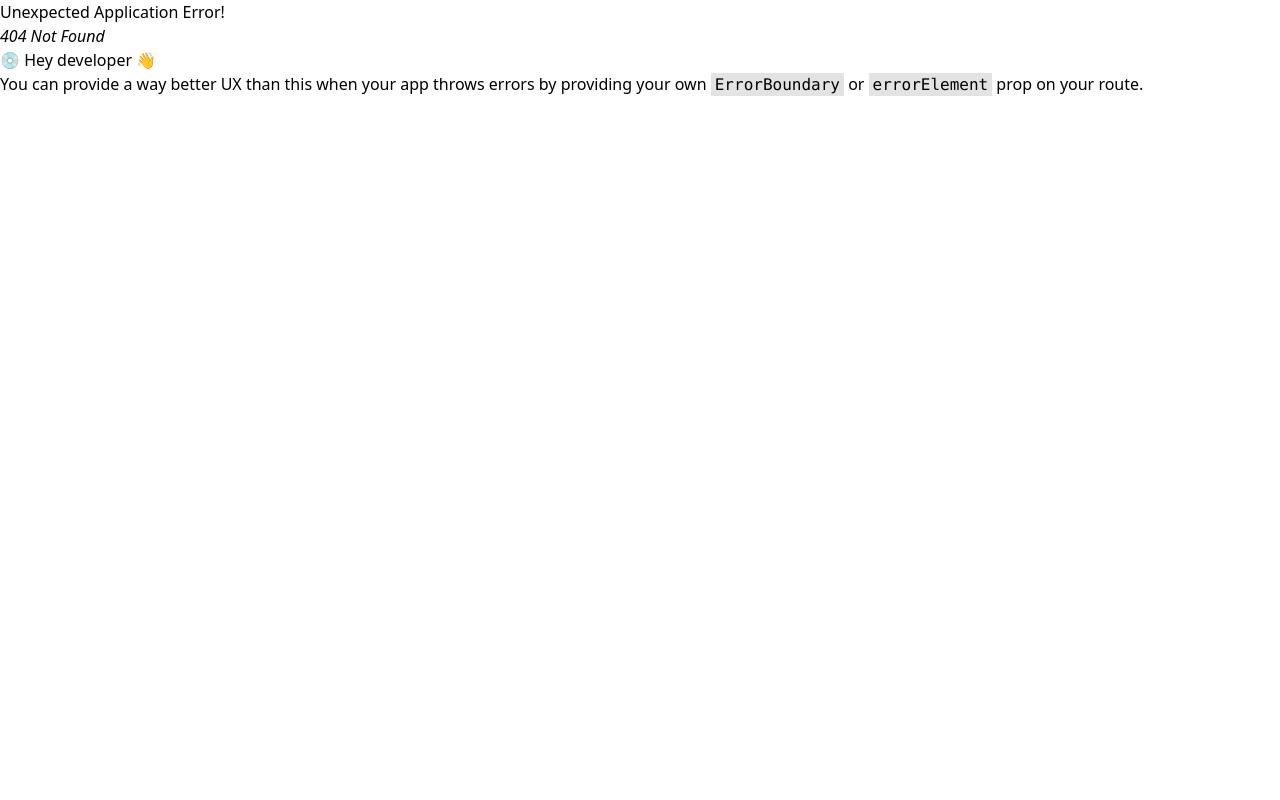
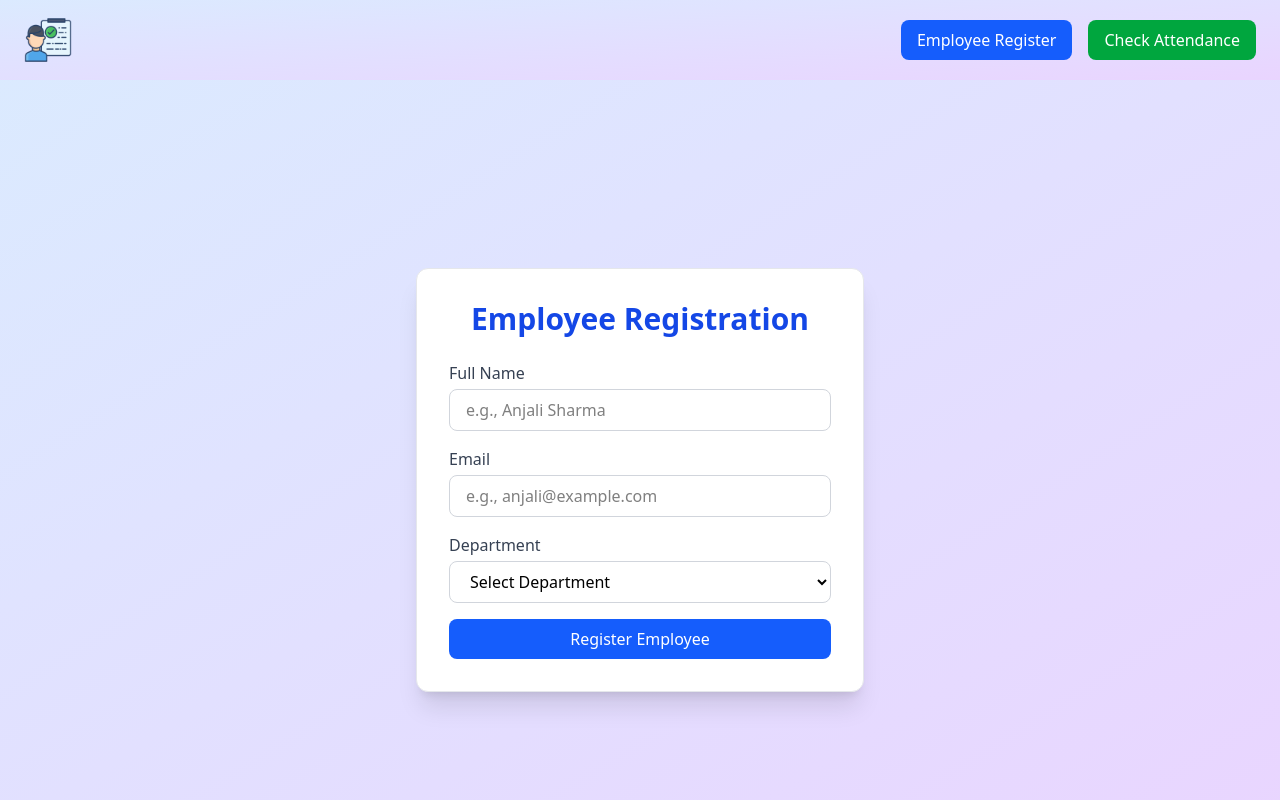
Before and after one commit to PathakShailendra/Attendence-System, a React (Vite) app in the folder Frontend/: page /employee/register in a window 1280 px wide. Before the commit this address had no page. Shown: the top 800 px of the page. Built offline with nearby package versions, Linux system fonts and the light colour scheme.

Commit message:
Employee register added

```diff
--- a/Frontend/src/common/SummaryApi.js
+++ b/Frontend/src/common/SummaryApi.js
@@ -4,6 +4,9 @@ const SummaryApi = {
   },
   adminLogin : {
     url: "/api/admin/login",
+  },
+  registerEmployee : {
+    url : "/api/admin/register/employee"
   }
 };
 
--- a/Frontend/src/pages/AdminLogin.jsx
+++ b/Frontend/src/pages/AdminLogin.jsx
@@ -39,7 +39,10 @@ const AdminLogin = () => {
         toast.success("Login successful!");
         setErrorMessage("");
 
-        // Optional: Clear form fields
+        // ✅ Save token to localStorage
+        localStorage.setItem("token", response.data.token);
+
+        // Clear form fields
         setFormData({
           empId: "",
           password: "",
@@ -54,6 +57,7 @@ const AdminLogin = () => {
       AxiosToastError(error);
     }
   };
+
 
   return (
     <div className="min-h-screen flex items-center justify-center bg-gradient-to-br from-blue-100 to-purple-200 px-4">
--- /dev/null
+++ b/Frontend/src/pages/EmployeeRegister.jsx
@@ -0,0 +1,112 @@
+import React, { useState } from "react";
+import Axios from "../utils/Axios";
+import SummaryApi from "../common/SummaryApi";
+import toast from "react-hot-toast";
+import AxiosToastError from "../utils/AxiosToastError";
+import { useNavigate } from "react-router-dom";
+
+const EmployeeRegister = () => {
+  const navigate = useNavigate();
+
+  const [formData, setFormData] = useState({
+    name: "",
+    email: "",
+    department: "",
+  });
+
+  const handleChange = (e) => {
+    setFormData({
+      ...formData,
+      [e.target.name]: e.target.value,
+    });
+  };
+
+  const handleSubmit = async (e) => {
+    e.preventDefault();
+
+    try {
+      const response = await Axios.post(SummaryApi.registerEmployee.url, formData);
+
+      if (response?.data?.success) {
+        toast.success("Employee registered successfully!");
+
+        setFormData({
+          name: "",
+          email: "",
+          department: "",
+        });
+
+        // Optional: redirect after 2 seconds
+        // setTimeout(() => {
+        //   navigate("/admin/dashboard/employees");
+        // }, 2000);
+      }
+    } catch (error) {
+      AxiosToastError(error);
+    }
+  };
+
+  return (
+    <>
+      <div className="min-h-screen flex items-center justify-center bg-gradient-to-br from-blue-100 to-purple-200 px-4">
+        <div className="bg-white shadow-xl rounded-xl p-8 w-full max-w-md border border-gray-200">
+          <h2 className="text-3xl font-bold text-center text-blue-700 mb-6">
+            Employee Registration
+          </h2>
+          <form onSubmit={handleSubmit} className="space-y-4">
+            <div>
+              <label className="block text-gray-700 font-medium mb-1">Full Name</label>
+              <input
+                type="text"
+                name="name"
+                value={formData.name}
+                onChange={handleChange}
+                placeholder="e.g., Anjali Sharma"
+                required
+                className="w-full px-4 py-2 border border-gray-300 rounded-lg focus:outline-none focus:ring-2 focus:ring-blue-400"
+              />
+            </div>
+            <div>
+              <label className="block text-gray-700 font-medium mb-1">Email</label>
+              <input
+                type="email"
+                name="email"
+                value={formData.email}
+                onChange={handleChange}
+                placeholder="e.g., anjali@example.com"
+                required
+                className="w-full px-4 py-2 border border-gray-300 rounded-lg focus:outline-none focus:ring-2 focus:ring-blue-400"
+              />
+            </div>
+            <div>
+              <label className="block text-gray-700 font-medium mb-1">Department</label>
+              <select
+                name="department"
+                value={formData.department}
+                onChange={handleChange}
+                required
+                className="w-full px-4 py-2 border border-gray-300 rounded-lg focus:outline-none focus:ring-2 focus:ring-blue-400"
+              >
+                <option value="">Select Department</option>
+                <option value="HR">HR</option>
+                <option value="Development">Development</option>
+                <option value="Marketing">Marketing</option>
+                <option value="Sales">Sales</option>
+                <option value="Finance">Finance</option>
+                <option value="Design">Design</option>
+              </select>
+            </div>
+            <button
+              type="submit"
+              className="w-full bg-blue-600 text-white py-2 rounded-lg hover:bg-blue-700 transition duration-300"
+            >
+              Register Employee
+            </button>
+          </form>
+        </div>
+      </div>
+    </>
+  );
+};
+
+export default EmployeeRegister;
--- a/Frontend/src/routes/index.jsx
+++ b/Frontend/src/routes/index.jsx
@@ -4,6 +4,7 @@ import AdminRegister from "../pages/AdminRegister";
 import Home from "../pages/Home";
 import AdminDashboard from "../pages/AdminDashboard";
 import AdminLogin from "../pages/AdminLogin";
+import EmployeeRegister from "../pages/EmployeeRegister";
 
 const router = createBrowserRouter([
   {
@@ -25,6 +26,10 @@ const router = createBrowserRouter([
         {
             path : "admin/dashboard",
             element : <AdminDashboard />
+        },
+        {
+            path : "/employee/register",
+            element : <EmployeeRegister />
         }
     ],
   },
--- a/Frontend/src/utils/Axios.js
+++ b/Frontend/src/utils/Axios.js
@@ -7,7 +7,8 @@ const getToken = () => {
 };
 
 const Axios = axios.create({
-  baseURL: "http://localhost:3000", // ✅ Updated base URL
+  baseURL: "http://localhost:3000",
+  withCredentials: true,// ✅ Updated base URL
   headers: {
     "Content-Type": "application/json",
   },
```
Also changed, not shown: 2 other files (tests, documents, lock files or other folders).
